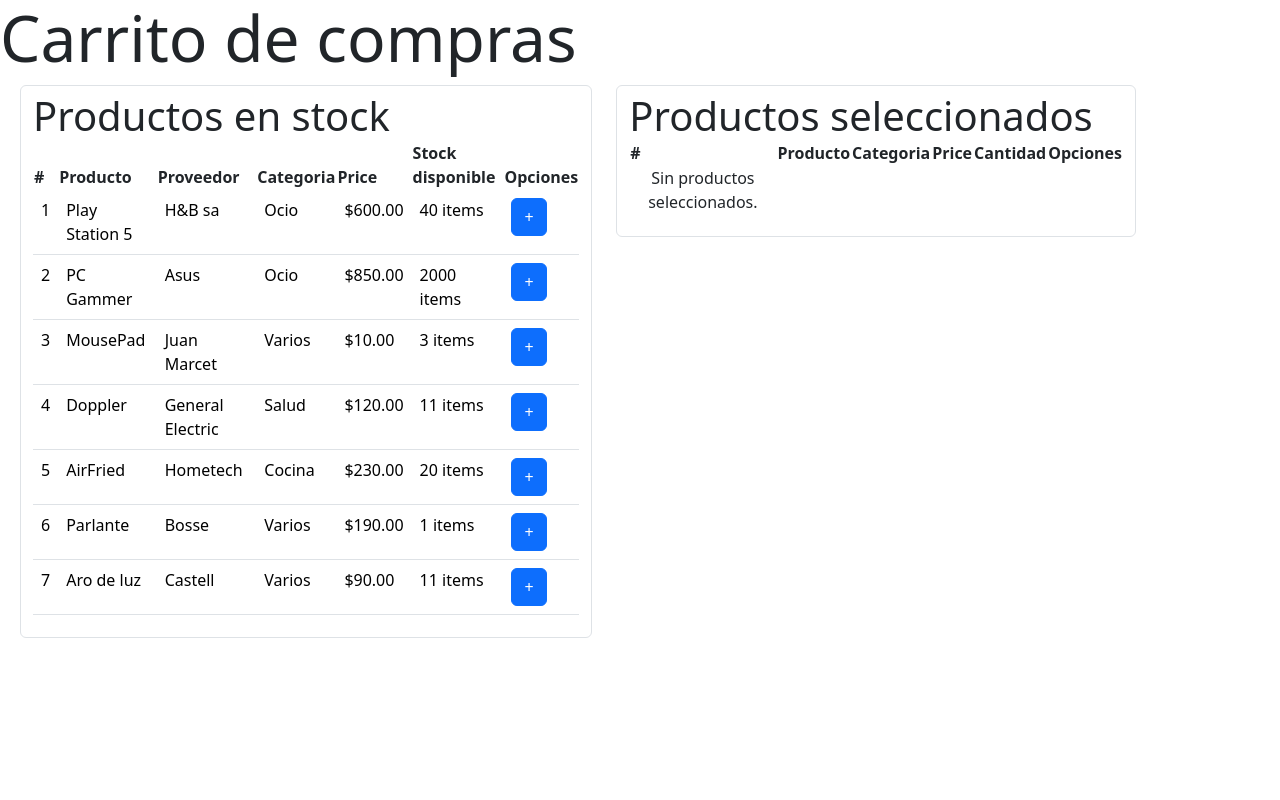
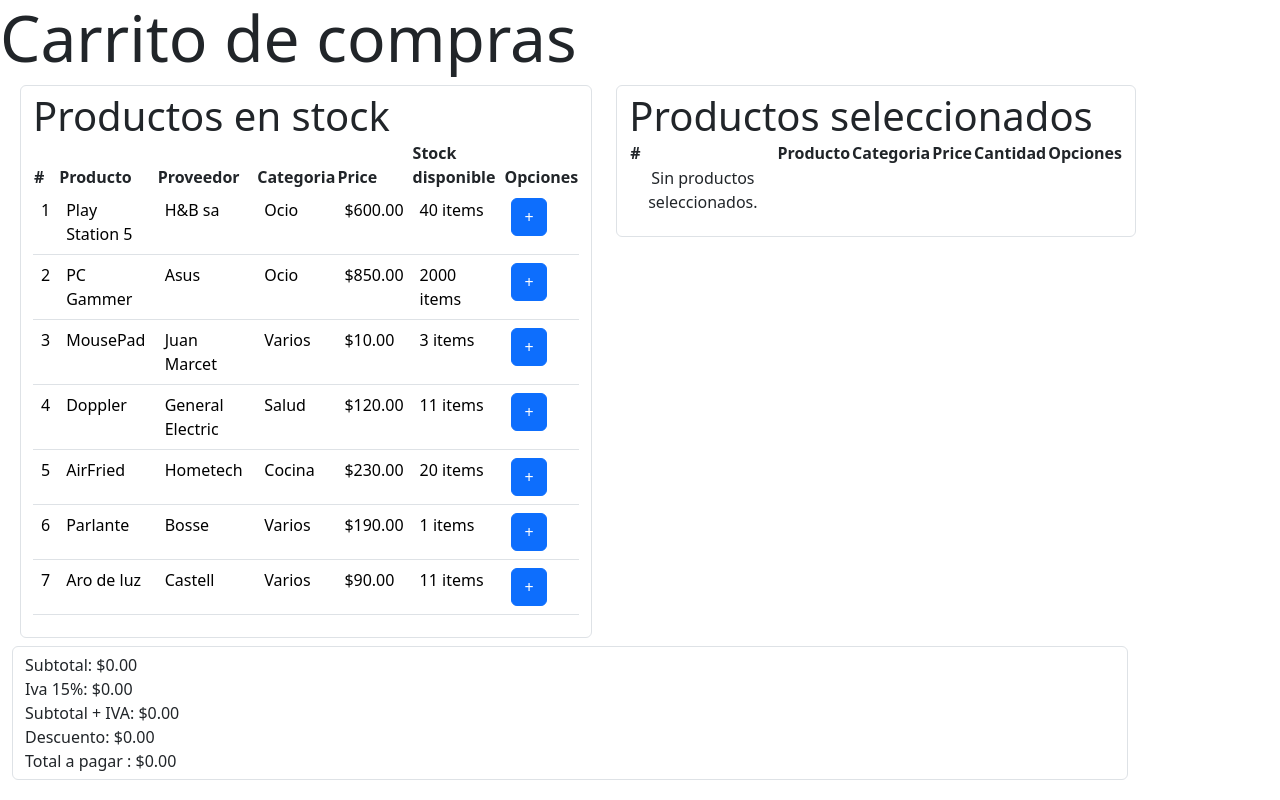
Before and after one commit to PedroCedeno29/Angular, an Angular app: page / in a window 1280 px wide. Built offline with nearby package versions, Linux system fonts and the light colour scheme.

Commit message:
Se culmino el cart-summary para mostrar los valores de la factura.

```diff
--- a/src/app/modules/shopcart/cart-summary/cart-summary.component.html
+++ b/src/app/modules/shopcart/cart-summary/cart-summary.component.html
@@ -1 +1,23 @@
-<p>cart-summary works!</p>
+<div class="form-control">
+    <div>
+        <!-- Con la interpolacion {{}} se traen los valores del componente.ts hacia el componente.html -->
+        Subtotal: {{subtotal | currency}}
+    </div>
+    <div>
+        Iva 15%: {{iva | currency}}
+    </div>
+    <div>
+        Subtotal + IVA: {{subtotaliva | currency}}
+    </div>
+    <div>
+        Descuento: {{totalDescuento | currency}}
+    </div>
+    <div>
+        Total a pagar : {{totalPago | currency}}
+    </div>
+
+
+</div>
+
+
+<!--? La interpolacion (Two way Binding) permite tener los valores de la variable en le frontend, entonces se pueden visualizar actualizados los valores de las variables.-->
--- a/src/app/modules/shopcart/cart-summary/cart-summary.component.ts
+++ b/src/app/modules/shopcart/cart-summary/cart-summary.component.ts
@@ -1,4 +1,4 @@
-import { Component } from '@angular/core';
+import { Component, OnChanges, SimpleChanges } from '@angular/core';
 
 @Component({
   selector: 'app-cart-summary',
@@ -7,4 +7,11 @@ import { Component } from '@angular/core';
 })
 export class CartSummaryComponent {
 
+  subtotal: number = 0;
+  iva: number = 0;
+  subtotaliva: number = 0;
+  valorDescuento: number = 0;
+  totalDescuento:  number = 0;
+  totalPago: number = 0;
+
 }
--- a/src/app/modules/shopcart/product-cart/product-cart.component.html
+++ b/src/app/modules/shopcart/product-cart/product-cart.component.html
@@ -15,6 +15,9 @@
                      <!-- eventQuitProduct es el evento de este componente hijo que envia el producto hacia el metodo quitProduct del componente padre y este lo recibe con $event. -->
                     <app-table-product-selected (eventQuitProduct)="quitProduct($event)"></app-table-product-selected>
                 </div>
+                <div>
+                    <app-cart-summary></app-cart-summary>
+                </div>
             </div>
         </div>
     </div>
--- a/src/app/modules/shopcart/product-cart/product-cart.component.ts
+++ b/src/app/modules/shopcart/product-cart/product-cart.component.ts
@@ -2,6 +2,7 @@ import { Component, ViewChild } from '@angular/core';
 import { TableProductSelectedComponent } from '../table-product-selected/table-product-selected.component';
 import { ProductDetailI } from '../../../interfaces/productdetail.interface';
 import { TableProductComponent } from '../table-product/table-product.component';
+import { CartSummaryComponent } from '../cart-summary/cart-summary.component';
 
 @Component({
   selector: 'app-product-cart',
@@ -12,7 +13,7 @@ import { TableProductComponent } from '../table-product/table-product.component'
 //? Product cart es el componente principal y es quien recibe los registros de productos en stock y los asigna mediante el ViewChild sobre su otro componente hijo TableProductSelected
 export class ProductCartComponent {
   //el signo de exclamación indica que ese elemento si existe que no va a ser nulo.
-  //@ViewChild(TableProductSelectedComponent) indica que queremos acceder a una instancia del componente TableProductSelectedComponent
+  //@ViewChild(TableProductSelectedComponent) indica que queremos acceder a una instancia del componente hijo TableProductSelectedComponent
   // dentro del template del componente padre (ProductCartComponent). Esta instancia va a estar representada por la variable productSelected.
   @ViewChild(TableProductSelectedComponent) productSelected!:  TableProductSelectedComponent;
 
@@ -20,24 +21,35 @@ export class ProductCartComponent {
   //va a afectar tanto en este componente como en el otro componente hijo table-product y esto orquestado por el componente principal product-cart.
   @ViewChild(TableProductComponent) productsStock!: TableProductComponent;
 
+  //Viewchild nos permite acceder en tiempo real hacia un componente que esta dentro de otro componente. Estableciendo a ese componente
+  //que accede a otros componentes (en este caso product-cart) como el componente padre de esos otros componentes.
+  @ViewChild(CartSummaryComponent) cartSummary!: CartSummaryComponent;
+
+  discount: number = 0.10;
+
   aggProduct(product:ProductDetailI){
+    //Estas variables se crearon para crear un nuevo producto dentro del arreglo listaProductSelect cuando no haya ningun producto dentro del mismo.
     let productSelected = product.product;
     let productCategorySelected = product.category;
     let productPriceSelected = product.price;
     let productIdSelected = product.id;
 
-    //aqui vamos a comprobar si la lista de productos tiene algun producto.S
+    //aqui vamos a comprobar si la lista de productos tiene algun producto.
     if(this.productSelected.listaProductSelected.length > 0){
-      //Validar si existe o no el producto.
+
+      //Validar si existe o no el producto dentro del arreglo listaProductSelected.
       let productValidation = this.productSelected.listaProductSelected.find(productInCart => productInCart.id == productIdSelected);
 
       if(productValidation){
+        //Aqui se busca dentro de los valores de la listaProductSelected (es un arreglo).
         this.productSelected.listaProductSelected.map(productInCart => {
           if(productInCart.id == productValidation.id){
             productInCart.stock++;
           }
         })
-      } else {
+      }
+      //Caso contrario, si no aún no existe el producto en la listaProductSelected se va a agregar dicho producto con stock 1.
+      else {
         let newProduct: ProductDetailI = {
           id: productIdSelected,
           product: productSelected,
@@ -61,6 +73,17 @@ export class ProductCartComponent {
       }
       this.productSelected.listaProductSelected.push(newProduct)
     }
+
+    //Aqui para que al momento de darle al boton de agregar producto del componente hijo table-product, automaticamente se calculen los valores
+    //de la factura
+    this.cartSummary.valorDescuento = this.discount;
+    //Aqui se esta creando un objeto que va a recibir los valores que retorna el metodo subtotalCalc
+    let {subtotalValue, ivaValue, subtotalIvaValue, discountValue, totalValue } =  this.subtotalCalc(this.productSelected.listaProductSelected);
+    this.cartSummary.subtotal = subtotalValue;
+    this.cartSummary.iva = ivaValue;
+    this.cartSummary.subtotaliva = subtotalIvaValue;
+    this.cartSummary.totalDescuento = discountValue;
+    this.cartSummary.totalPago = totalValue;
   }
 
   quitProduct(product: ProductDetailI){
@@ -90,5 +113,41 @@ export class ProductCartComponent {
       this.productSelected.listaProductSelected.splice(indexDeleteProduct,1)
     }
 
+    this.cartSummary.valorDescuento = this.discount;
+    //Aqui se esta creando un objeto que va a recibir los valores que retorna el metodo subtotalCalc. Se
+    let {subtotalValue, ivaValue, subtotalIvaValue, discountValue, totalValue } =  this.subtotalCalc(this.productSelected.listaProductSelected);
+    this.cartSummary.subtotal = subtotalValue;
+    this.cartSummary.iva = ivaValue;
+    this.cartSummary.subtotaliva = subtotalIvaValue;
+    this.cartSummary.totalDescuento = discountValue;
+    this.cartSummary.totalPago = totalValue;
+
+  }
+
+  subtotalCalc(productSelectedList: ProductDetailI[]) {
+    let subtotalValue: number = 0;
+    let ivaValue: number = 0;
+    let subtotalIvaValue: number = 0;
+    let discountValue: number = 0;
+    let totalValue: number = 0;
+
+    if(productSelectedList.length > 0){
+      productSelectedList.forEach(product => {
+        subtotalValue += subtotalIvaValue + (product.price * product.stock);
+      })
+    }
+
+
+    ivaValue = subtotalValue * 0.15;
+    subtotalIvaValue = subtotalValue  + ivaValue;
+    discountValue = subtotalIvaValue * this.discount;
+    totalValue = subtotalIvaValue - discountValue;
+    return {
+      subtotalValue,
+      ivaValue,
+      subtotalIvaValue,
+      discountValue,
+      totalValue
+    };
   }
 }
```
